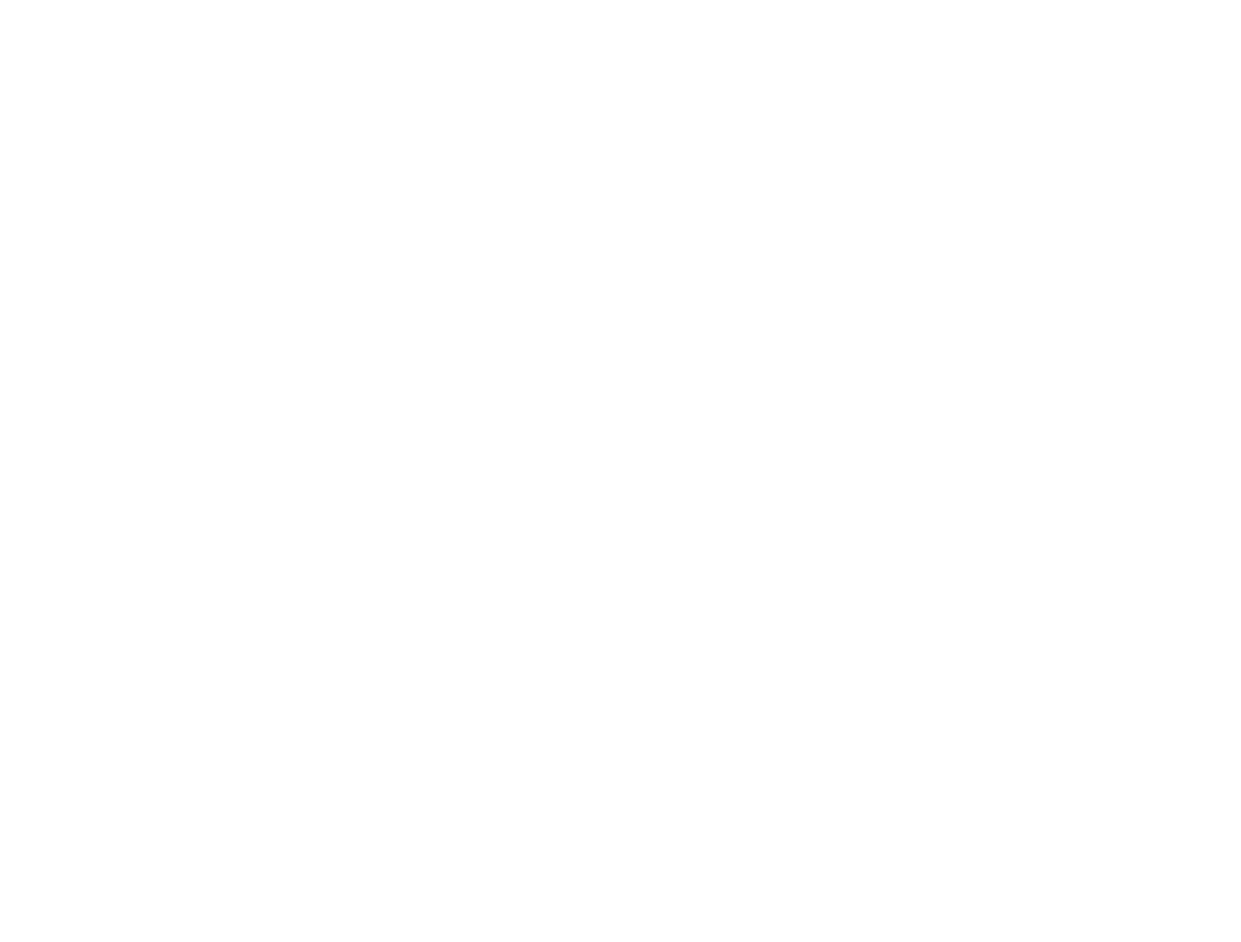
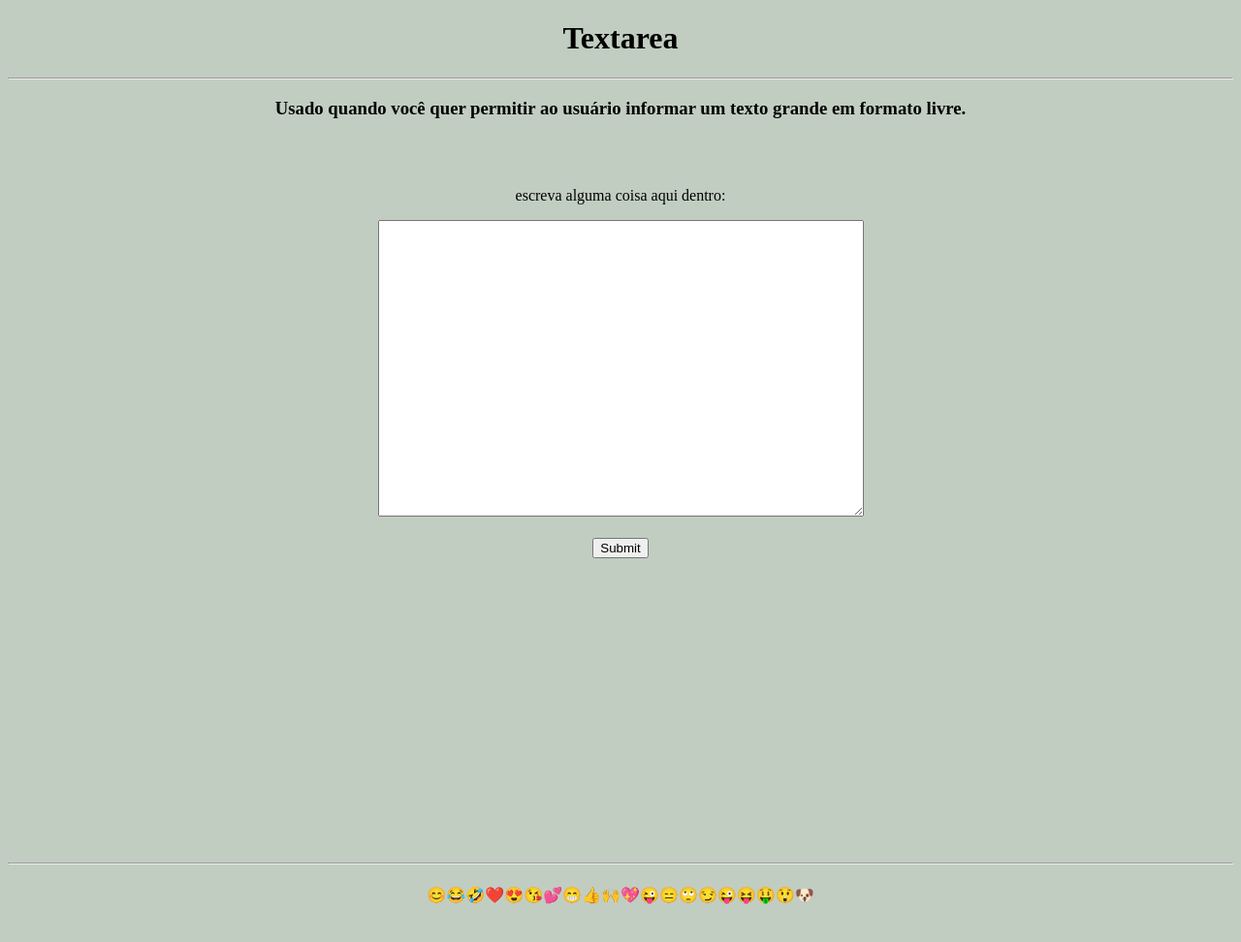
Before and after one commit to CTISM-Prof-Henry/webEssentials, a plain HTML site: page capítulos/formulários/textarea.html in a window 1280 px wide. Shown: the whole page at 97% size. Before the commit the page ends 800 px from the top, so only its background shows below. Drawn offline with Linux system fonts and the light colour scheme.

Commit message:
Trabalho Duda Bruno

```diff
--- a/capítulos/formulários/textarea.html
+++ b/capítulos/formulários/textarea.html
@@ -2,9 +2,31 @@
 <html>
 <head>
     <meta charset="UTF-8">
-    <title></title>
+    <title>Formulários</title>
 </head>
-<body>
+<body bgcolor="#C1CDC1">
+	<div style="text-align:center">
+	<h1>Textarea</h1>
+	<hr>
+	<h3>Usado quando você quer permitir ao usuário informar um texto grande em formato livre.</h3>
+<br/>
+<br/>
+
+<p>escreva alguma coisa aqui dentro:</p>
+
+
+<form>
+  <textarea name="message" rows="20" cols="60"></textarea>
+  <br><br>
+  <input type="submit">
+</form>
+
+<br/><br/><br/><br/><br/><br/><br/><br/><br/><br/><br/><br/><br/><br/><br/><br/><br/>
+<hr>
+
+<h4>😊😂🤣❤️😍😘💕😁👍🙌💖😜😑🙄😏😜😝🤑😲🐶</h4>
+
+<br/>
 
 </body>
 </html>
```
